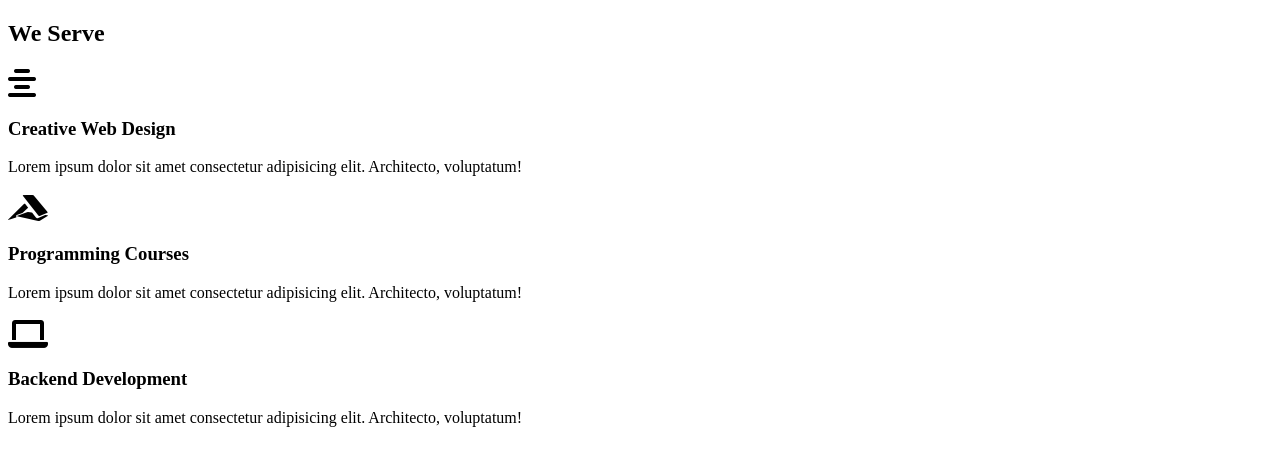
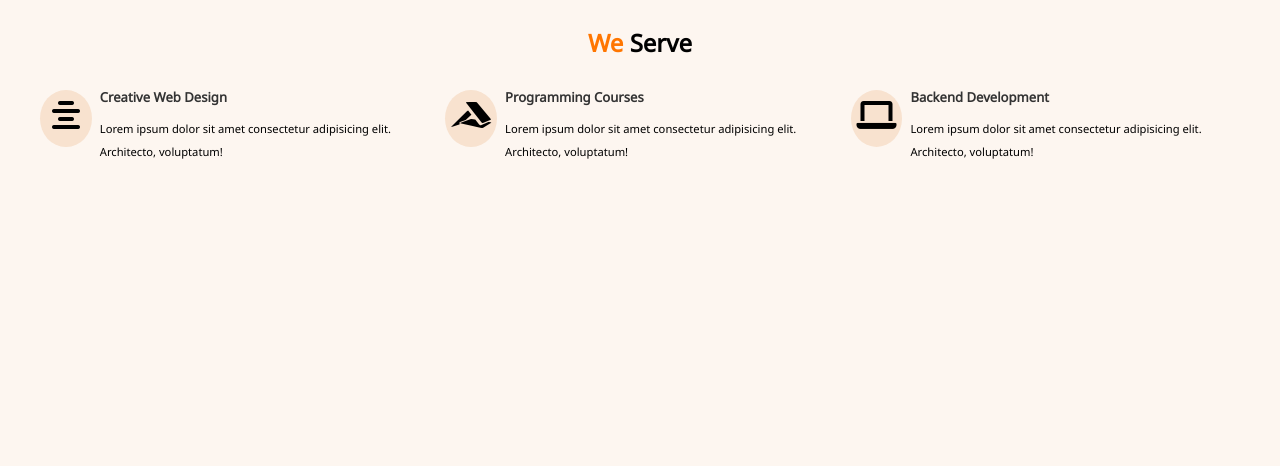
Before and after one commit to bryan3410/DELACRUZ-ASSESSMENT1, a plain HTML site: page Assessment-main/index.html in a window 1280 px wide. Drawn offline with Linux system fonts and the light colour scheme; files that its build step writes are made by us from their sources; the site is published under a folder, as on GitHub Pages, so addresses that start at the root find nothing.

Commit message:
Update index.html

```diff
--- a/Assessment-main/index.html
+++ b/Assessment-main/index.html
@@ -4,8 +4,8 @@
     <meta charset="UTF-8">
     <meta http-equiv="X-UA-Compatible" content="IE=edge">
     <meta name="viewport" content="width=device-width, initial-scale=1.0">
-    <link rel="stylesheet" media="screen and(max-width: 767px)" href="/Assessment-main/style.css">
-    <link rel="stylesheet" href="/Assessment-main/style.css">
+    <link rel="stylesheet" media="screen and(max-width: 767px)" href="Assessment-main/style.css">
+    <link rel="stylesheet" href="Assessment-main/style.css">
     <link rel="stylesheet" href="https://cdnjs.cloudflare.com/ajax/libs/font-awesome/6.0.0-beta2/css/all.min.css" integrity="sha512-YWzhKL2whUzgiheMoBFwW8CKV4qpHQAEuvilg9FAn5VJUDwKZZxkJNuGM4XkWuk94WCrrwslk8yWNGmY1EduTA==" crossorigin="anonymous" referrerpolicy="no-referrer" />
     <title>Assessment</title>
     <style>
```
